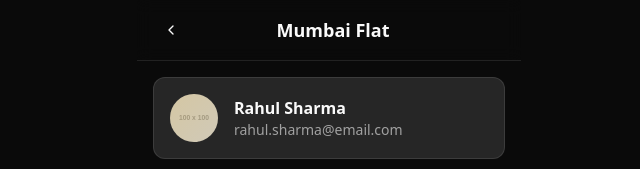
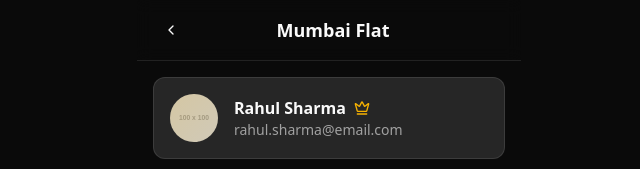
Before and after one commit to HivenOrg/Hiven, a Next.js app in the folder frontend-web/: page /app/1 in a window 1280 px wide. Shown: the top 169 px of the page, without its empty margins (311-951 px from the left). Built offline with nearby package versions, Linux system fonts and the light colour scheme; no server answers.

Commit message:
added owner crown in hive members liset

```diff
--- a/frontend-web/app/app/[id]/page.tsx
+++ b/frontend-web/app/app/[id]/page.tsx
@@ -9,6 +9,7 @@ const members = [
     name: "Rahul Sharma",
     email: "rahul.sharma@email.com",
     profilePicture: "https://placehold.co/100",
+    owner: true,
   },
   {
     id: 2,
@@ -38,7 +39,7 @@ export default function HivePage() {
       {/* Members List */}
       <div className="space-y-3">
         {members.map((member) => (
-          <MemberCard key={member.id} member={member} />
+          <MemberCard key={member.id} member={member} owner={member.owner} />
         ))}
       </div>
     </div>
--- a/frontend-web/components/hive/MemberCard.tsx
+++ b/frontend-web/components/hive/MemberCard.tsx
@@ -1,3 +1,5 @@
+import { Crown } from "lucide-react";
+
 interface MemberCardProps {
   member: {
     id: number;
@@ -5,13 +7,12 @@ interface MemberCardProps {
     email: string;
     profilePicture: string;
   };
+  owner?: boolean;
 }
 
-export default function MemberCard({ member }: MemberCardProps) {
+export default function MemberCard({ member, owner }: MemberCardProps) {
   return (
-    <div
-      className="flex items-center gap-4 p-4 rounded-xl bg-card border border-border transition-all hover:bg-card/80"
-    >
+    <div className="flex items-center gap-4 p-4 rounded-xl bg-card border border-border transition-all hover:bg-card/80">
       {/* Profile Picture */}
       <div className="relative w-12 h-12 rounded-full overflow-hidden bg-muted shrink-0">
         <img
@@ -27,8 +28,8 @@ export default function MemberCard({ member }: MemberCardProps) {
 
       {/* Member Info */}
       <div className="flex-1 min-w-0">
-        <h3 className="font-semibold text-base text-foreground truncate">
-          {member.name}
+        <h3 className="font-semibold flex items-center gap-2 text-base text-foreground truncate">
+          {member.name} {owner && <Crown className="h-4 w-4 text-primary" />}
         </h3>
         <p className="text-sm text-muted-foreground truncate">{member.email}</p>
       </div>
```
